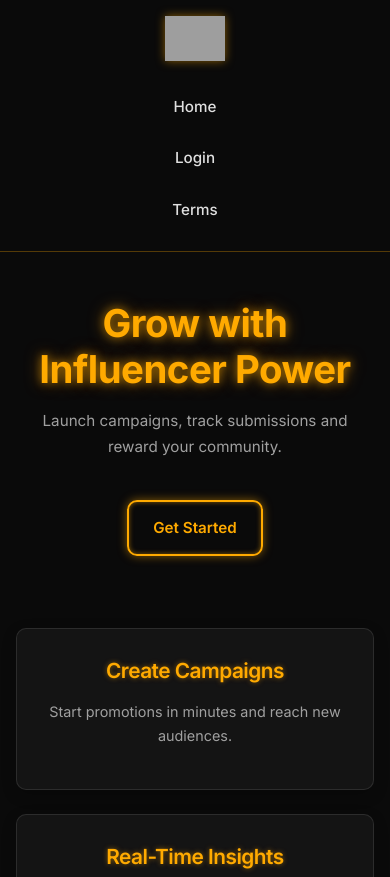
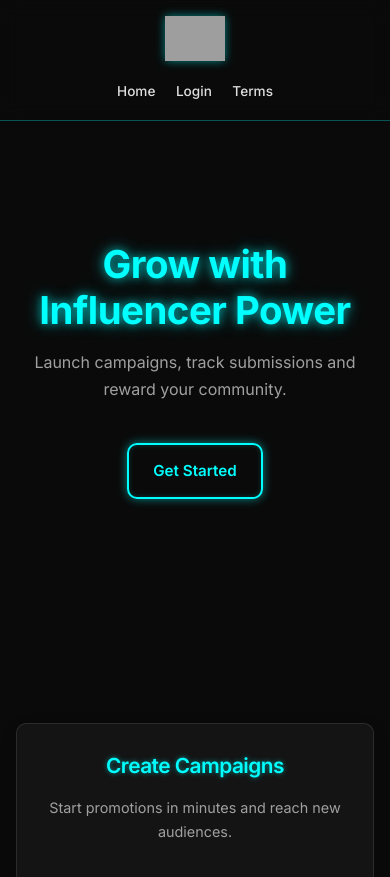
Before and after one commit to veter1x/hookd, a plain HTML site: page landing.html in a window 390 px wide. Shown: the top 877 px of the page. Drawn offline with Linux system fonts and the light colour scheme; grey boxes are pictures that could not be loaded.

Commit message:
Update landing.css

```diff
--- a/landing.css
+++ b/landing.css
@@ -11,16 +11,16 @@
   --text-secondary: #A0A0A0; /* Medium grey for secondary text */
 
   /* Neon Accent Colors */
-  --neon-primary: #ffaa00; /* Orange-Yellow */
-  --neon-primary-shadow: rgba(255, 170, 0, 0.5); /* Corrected based on #ffaa00 */
-  --neon-primary-shadow-strong: rgba(255, 170, 0, 0.7); /* Corrected based on #ffaa00 */
+  --neon-primary: #00FFFF; /* Cyan / Electric Blue */
+  --neon-primary-shadow: rgba(0, 255, 255, 0.5);
+  --neon-primary-shadow-strong: rgba(0, 255, 255, 0.7);
   --neon-secondary: #FF00FF; /* Magenta / Vibrant Pink */
   --neon-secondary-shadow: rgba(255, 0, 255, 0.4);
 
   /* Borders & Radii */
   --border-radius-sm: 0.375rem; /* 6px */
   --border-radius-md: 0.625rem; /* 10px */
-  --border-color-neon: rgba(255, 170, 0, 0.3); /* Subtle neon border - updated to primary neon */
+  --border-color-neon: rgba(0, 255, 255, 0.3); /* Subtle neon border */
   --border-color-dark: rgba(255, 255, 255, 0.1);
 
   /* Shadows & Transitions */
@@ -89,7 +89,7 @@ a {
 }
 
 a:hover {
-  color: var(--text-primary); /* Changed hover to a lighter text color for contrast with neon */
+  color: var(--text-primary);
   text-shadow: 0 0 8px var(--neon-primary-shadow);
 }
 
@@ -108,7 +108,6 @@ a:hover {
   z-index: 1000;
   backdrop-filter: blur(10px); /* Frosted glass effect */
   -webkit-backdrop-filter: blur(10px);
-  transition: background-color var(--transition-speed), padding var(--transition-speed); /* Added for smooth transition if header changes */
 }
 
 .main-header .logo {
@@ -117,7 +116,7 @@ a:hover {
   transition: filter var(--transition-speed);
 }
 .main-header .logo:hover {
-  filter: drop-shadow(0 0 10px var(--neon-primary-shadow-strong)); /* This variable was corrected */
+  filter: drop-shadow(0 0 10px var(--neon-primary-shadow-strong));
 }
 
 .main-header nav a {
@@ -155,7 +154,7 @@ a:hover {
 /* --- Hero Section --- */
 .hero {
   text-align: center;
-  padding: 10rem 2rem 6rem; /* Default padding for desktop with fixed header */
+  padding: 10rem 2rem 6rem; /* Adjusted padding for sticky header */
   background: var(--background-main); /* Keep it minimal, let text glow */
   min-height: 80vh; /* Ensure it takes up significant viewport height */
   display: flex;
@@ -187,7 +186,7 @@ a:hover {
   font-weight: 600;
   font-size: 1rem;
   border: 2px solid var(--neon-primary);
-  box-shadow: 0 0 10px var(--neon-primary-shadow), inset 0 0 5px var(--neon-primary-shadow); /* Corrected inset shadow */
+  box-shadow: 0 0 10px var(--neon-primary-shadow), inset 0 0 5px rgba(0, 255, 255, 0.2);
   transition: all var(--transition-speed);
   position: relative;
   overflow: hidden;
@@ -398,50 +397,33 @@ a:hover {
 /* --- Responsive Design --- */
 @media (max-width: 768px) {
   h1 {
-    font-size: 2.2rem; /* Base h1 reduction */
+    font-size: 2.2rem;
   }
   .hero h1 {
-    font-size: 2.8rem; /* Hero h1 specifically */
+    font-size: 2.8rem;
   }
   h2 {
     font-size: 1.8rem;
   }
 
   .main-header {
-    position: static; /* Header scrolls with page on mobile */
-    backdrop-filter: none;
-    -webkit-backdrop-filter: none;
     padding: 1rem 1.5rem;
-    flex-direction: column; /* Stack logo and nav */
+    flex-direction: column;
     align-items: center;
   }
   .main-header .logo {
-    margin-bottom: 0.75rem; /* Increased margin for better separation */
+    margin-bottom: 0.5rem;
   }
   .main-header nav {
     margin-top: 0.5rem;
-    display: flex;
-    flex-direction: column; /* Stack nav links vertically */
-    align-items: center;
-    width: 100%;
   }
   .main-header nav a {
-    margin: 0.4rem 0; /* Vertical margin for stacked links */
-    font-size: 1rem;  /* Slightly larger for easier tapping */
-    padding: 0.6rem 1rem; /* Increased padding for tap target */
-    width: auto; /* Allow link to size to content, or set a percentage like 80% */
-    min-width: 150px; /* Ensure a minimum tappable width */
-    text-align: center;
-  }
-   .main-header nav a::after { /* Ensure underline spans correctly for block/flex items */
-    left: 50%;
-    transform: translateX(-50%); /* Keep it centered */
+    margin: 0 0.75rem;
+    font-size: 0.9rem;
   }
 
-
   .hero {
-    padding: 4rem 1rem 3rem; /* Adjusted padding for static header */
-    min-height: auto; /* Allow hero to size naturally */
+    padding: 8rem 1rem 4rem; /* Adjust for smaller header */
   }
   .hero p {
     font-size: 1rem;
@@ -459,7 +441,7 @@ a:hover {
     padding: 3rem 1rem;
   }
   .contact form {
-    max-width: 100%; /* Allow form to use available width */
+    max-width: 100%;
   }
 }
 
@@ -470,24 +452,13 @@ a:hover {
   .hero h1 {
     font-size: 2.4rem;
   }
-  h2 {
-    font-size: 1.6rem; /* Further reduction for small screens */
-  }
 
   .main-header {
-    padding: 1rem; /* Further reduce header padding */
+    padding: 1rem;
   }
   .main-header nav a {
-    font-size: 0.95rem; /* Adjust nav link font size */
-    margin: 0.3rem 0;
-    padding: 0.5rem 0.8rem;
-  }
-
-  .hero {
-    padding: 3rem 1rem 2rem;
-  }
-  .hero p {
-    font-size: 0.95rem;
+    margin: 0 0.5rem;
+    font-size: 0.85rem;
   }
 
   .cta-button,
@@ -495,11 +466,4 @@ a:hover {
     padding: 0.8rem 1.5rem;
     font-size: 0.95rem;
   }
-
-  .features {
-    padding: 2.5rem 1rem; /* Adjust section padding */
-  }
-  .contact {
-    padding: 2.5rem 1rem;
-  }
 }
```
